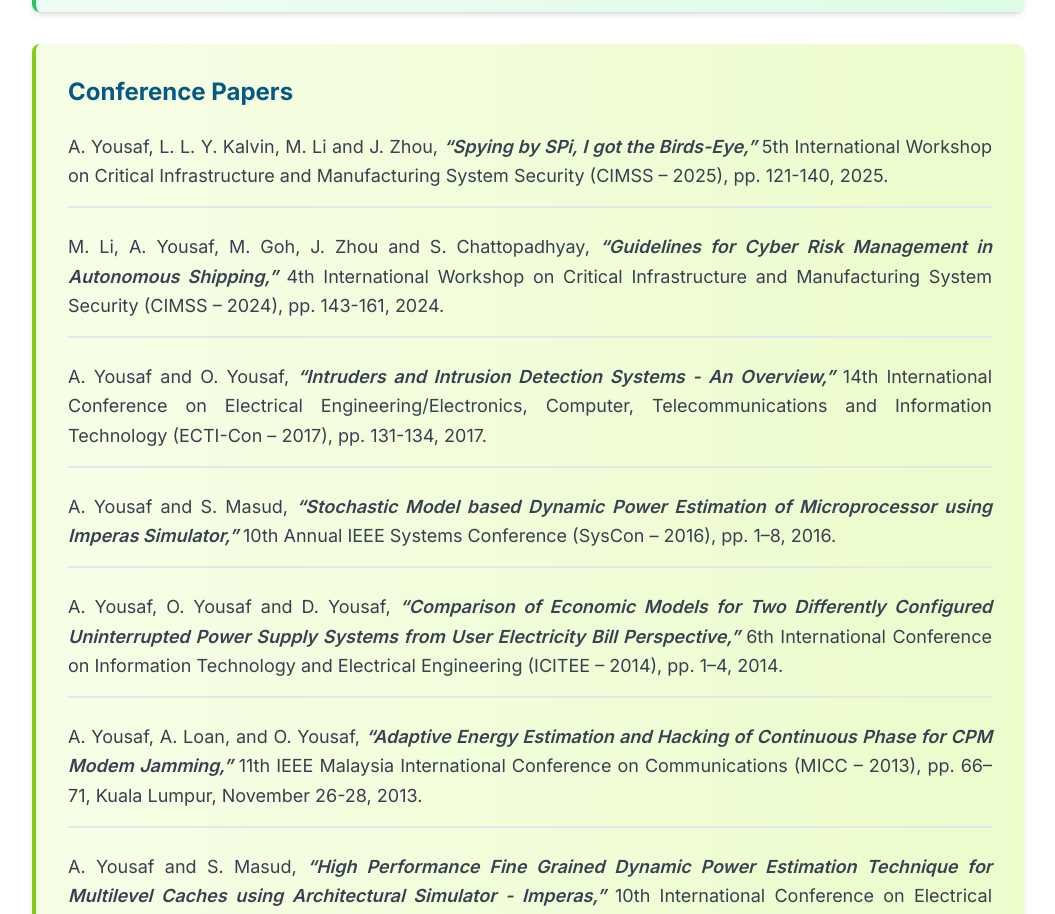
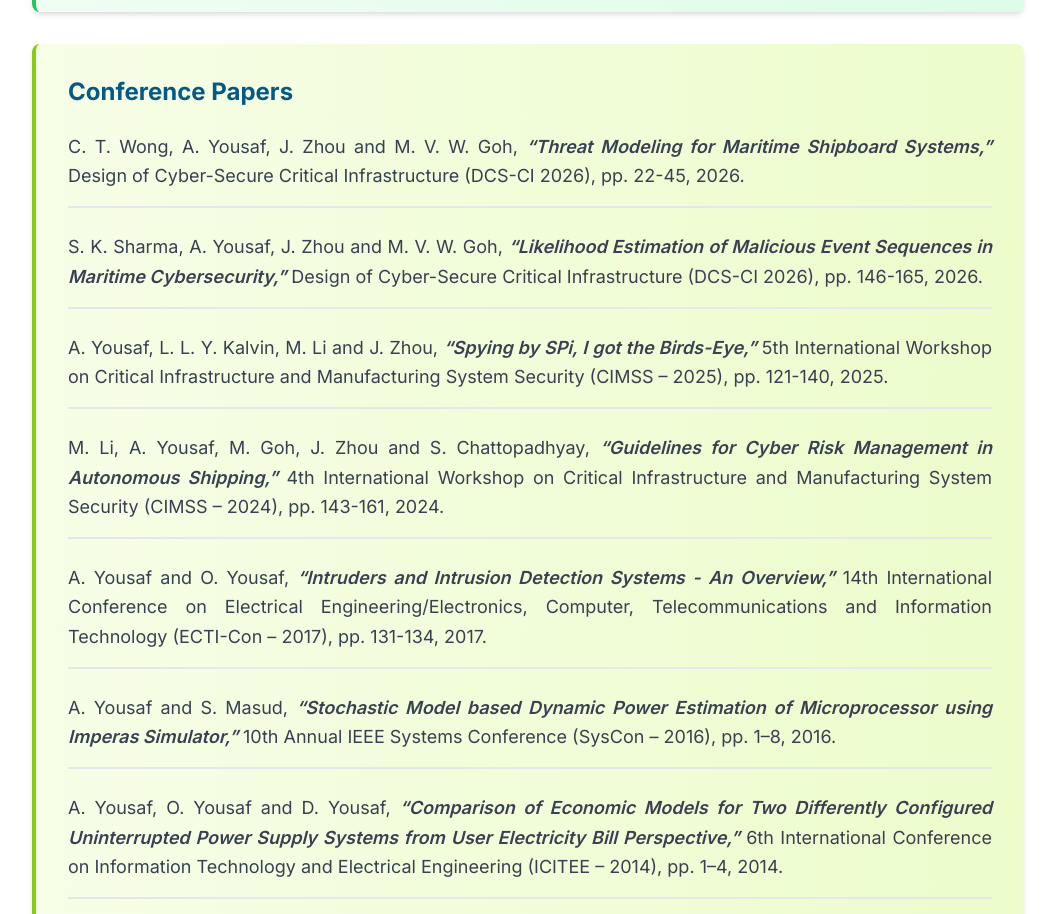
Before and after one commit to drawaisyousaf/drawaisyousaf.github.io, a Next.js app: page /publications in a window 1280 px wide. Shown: the part 1660-2574 px from the top of the page, without its empty margins (112-1167 px from the left). Built offline with nearby package versions, Linux system fonts and the light colour scheme.

Commit message:
Update page.tsx
Adding new conference publication 2026

```diff
--- a/src/app/publications/page.tsx
+++ b/src/app/publications/page.tsx
@@ -65,6 +65,16 @@
 ];
 
 const Conference_Papers = [
+  {
+    authors: 'C. T. Wong, A. Yousaf, J. Zhou and M. V. W. Goh,',
+    title: '“Threat Modeling for Maritime Shipboard Systems,”',
+    conf_info: 'Design of Cyber-Secure Critical Infrastructure (DCS-CI 2026), pp. 22-45, 2026.',
+  },
+  {
+    authors: 'S. K. Sharma, A. Yousaf, J. Zhou and M. V. W. Goh,',
+    title: '“Likelihood Estimation of Malicious Event Sequences in Maritime Cybersecurity,”',
+    conf_info: 'Design of Cyber-Secure Critical Infrastructure (DCS-CI 2026), pp. 146-165, 2026.',
+  },
   {
     authors: 'A. Yousaf, L. L. Y. Kalvin, M. Li and J. Zhou,',
     title: '“Spying by SPi, I got the Birds-Eye,”',
```
